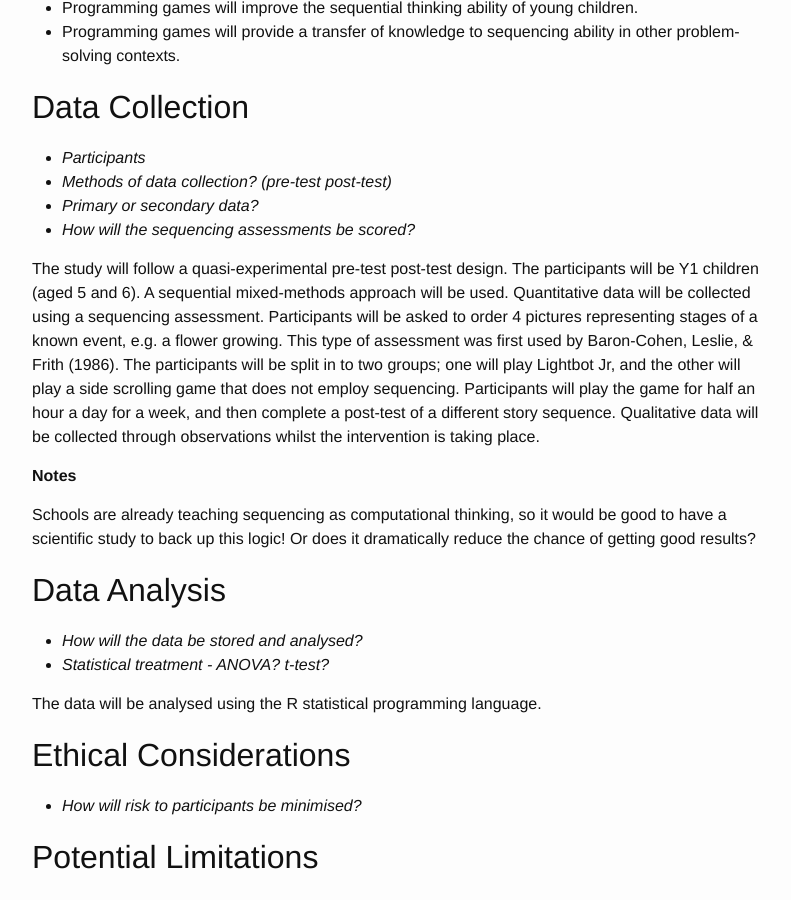
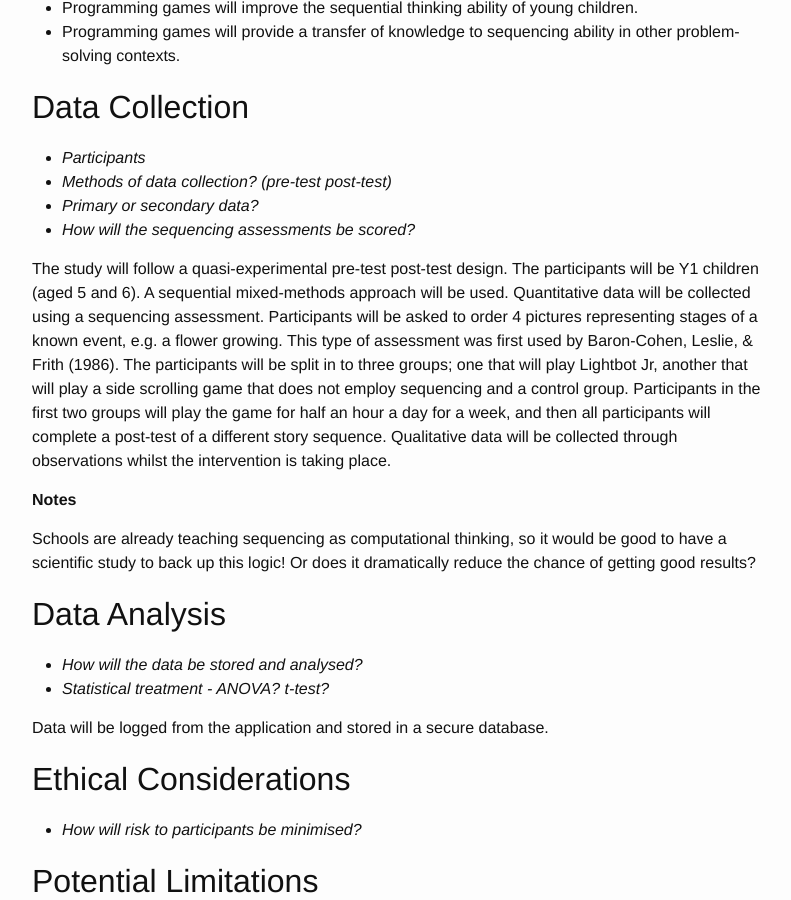
Before and after one commit to simonrose121/phd, a Jekyll site: the page built from _posts/2016-12-19-sequencing-study.md, in a window 1280 px wide and 900 px high, scrolled down 706 px. Shown: the whole window, without its empty margins (238-1029 px from the left). Built offline with Jekyll 4.4.1, drawn with Linux system fonts in a browser that asks for light colours.

Commit message:
Small changes

```diff
--- a/_posts/2016-12-19-sequencing-study.md
+++ b/_posts/2016-12-19-sequencing-study.md
@@ -27,7 +27,7 @@ The proposed hypotheses for the research are as follows:
 - *Primary or secondary data?*
 - *How will the sequencing assessments be scored?*
 
-The study will follow a quasi-experimental pre-test post-test design. The participants will be Y1 children (aged 5 and 6). A sequential mixed-methods approach will be used. Quantitative data will be collected using a sequencing assessment. Participants will be asked to order 4 pictures representing stages of a known event, e.g. a flower growing. This type of assessment was first used by Baron-Cohen, Leslie, & Frith (1986). The participants will be split in to two groups; one will play Lightbot Jr, and the other will play a side scrolling game that does not employ sequencing. Participants will play the game for half an hour a day for a week, and then complete a post-test of a different story sequence. Qualitative data will be collected through observations whilst the intervention is taking place.
+The study will follow a quasi-experimental pre-test post-test design. The participants will be Y1 children (aged 5 and 6). A sequential mixed-methods approach will be used. Quantitative data will be collected using a sequencing assessment. Participants will be asked to order 4 pictures representing stages of a known event, e.g. a flower growing. This type of assessment was first used by Baron-Cohen, Leslie, & Frith (1986). The participants will be split in to three groups; one that will play Lightbot Jr, another that will play a side scrolling game that does not employ sequencing and a control group. Participants in the first two groups will play the game for half an hour a day for a week, and then all participants will complete a post-test of a different story sequence. Qualitative data will be collected through observations whilst the intervention is taking place.
 
 **Notes**
 
@@ -37,7 +37,7 @@ Schools are already teaching sequencing as computational thinking, so it would b
 - *How will the data be stored and analysed?*
 - *Statistical treatment - ANOVA? t-test?*
 
-The data will be analysed using the R statistical programming language.
+Data will be logged from the application and stored in a secure database.
 
 ## Ethical Considerations
 - *How will risk to participants be minimised?*
```
